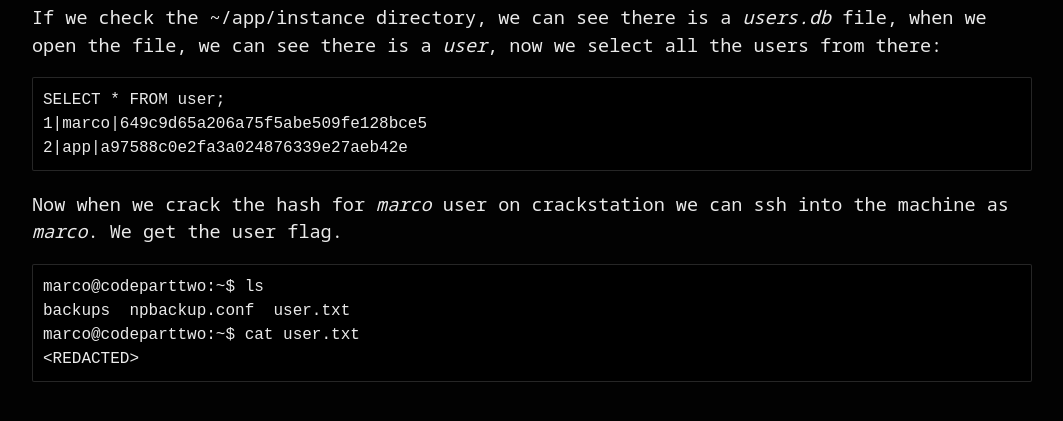
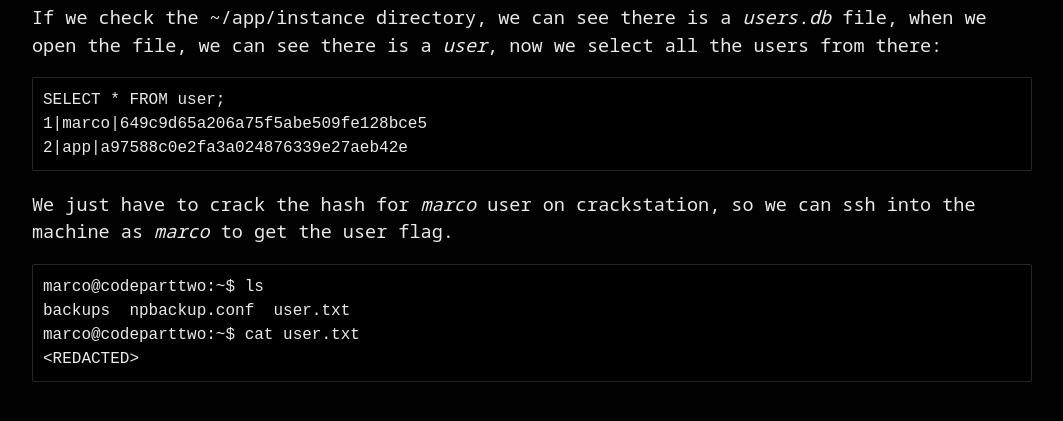
Before and after one commit to 20kilograma/blog, a Jekyll site: the page built from codeparttwo-htb.md, in a window 1280 px wide and 900 px high, scrolled down 3903 px, cut to the strip 452-873 px from the top of the window. Shown: the whole strip, without its empty margins (108-1171 px from the left). Built offline with Jekyll 4.4.1, drawn with Linux system fonts in a browser that asks for light colours; nearby versions of some CDN libraries; some web fonts are replaced; our own code applies the rules of GitHub Pages for plain Markdown files.

Commit message:
Update codeparttwo-htb.md

```diff
--- a/codeparttwo-htb.md
+++ b/codeparttwo-htb.md
@@ -66,7 +66,7 @@ If we check the <bold>~/app/instance</bold> directory, we can see there is a <i>
 <pre><code class="language-none">SELECT * FROM user;
 1|marco|649c9d65a206a75f5abe509fe128bce5
 2|app|a97588c0e2fa3a024876339e27aeb42e</code></pre>
-Now when we crack the hash for <i>marco</i> user on crackstation we can ssh into the machine as <i>marco</i>. We get the user flag.
+We just have to crack the hash for <i>marco</i> user on crackstation, so we can ssh into the machine as <i>marco</i> to get the user flag.
 <pre><code class="language-none">marco@codeparttwo:~$ ls
 backups  npbackup.conf  user.txt
 marco@codeparttwo:~$ cat user.txt
```
